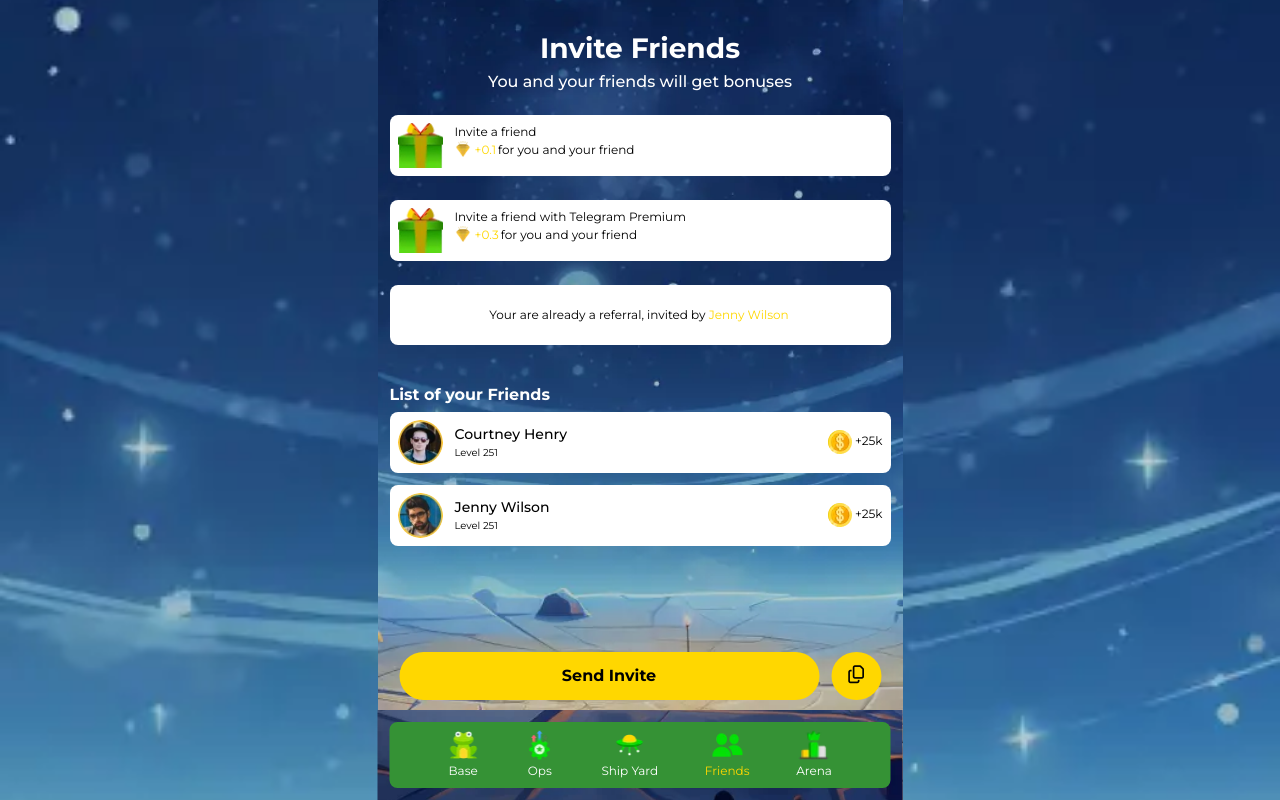
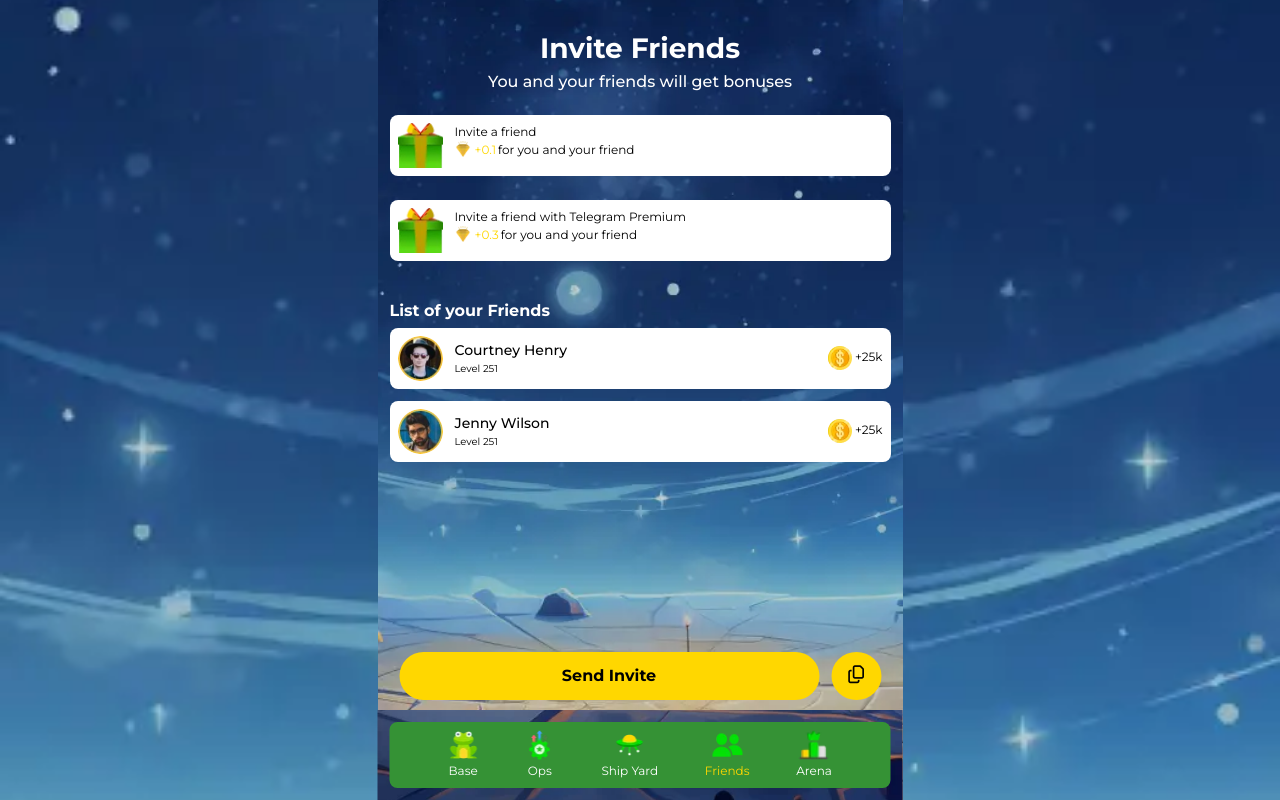
Before and after one commit to Yasir365/Zumator-Bot, a React (Vite) app: page /friends in a window 1280 px wide. Built offline with nearby package versions, Linux system fonts and the light colour scheme.

Commit message:
add reference

```diff
--- a/src/pages/friends/Friends.jsx
+++ b/src/pages/friends/Friends.jsx
@@ -2,6 +2,8 @@ import './friends.scss'
 import { friendsData } from '../../services/data.service';
 
 export default function Friends() {
+  const ref = localStorage.getItem('ref');
+
   const generateInviteLink = () => {
     const inviteLink = `${window.location.origin}?ref=Yasirsaleem`;
     return inviteLink;
@@ -42,9 +44,11 @@ export default function Friends() {
         </div>
       </div>
 
-      <div className="item mt-4 d-flex justify-content-center">
-        <p>Your are already a referral, invited by <span className="warn">Jenny Wilson</span></p>
-      </div>
+      {ref && (
+        <div className="item mt-4 d-flex justify-content-center">
+          <p>Your are already a referral, invited by <span className="warn">{ref}</span></p>
+        </div>
+      )}
 
       <div className="card-container">
         <div className="tab-content d-flex">
--- a/src/pages/home/Home.jsx
+++ b/src/pages/home/Home.jsx
@@ -2,13 +2,14 @@ import './home.scss';
 import { useEffect, useState } from 'react';
 import Header from '../../components/header/Header';
 import moment from 'moment';
-import { Link } from 'react-router-dom';
+import { Link, useLocation } from 'react-router-dom';
 
-const MaxEnergy = 120;
 export default function Home() {
-
     const [date] = useState(new Date());
     const [formattedDate, setFormattedDate] = useState(moment(date).format('mm:ss'));
+    const location = useLocation();
+    const urlParams = new URLSearchParams(location.search);
+    const ref = urlParams.get('ref');
 
     useEffect(() => {
         const interval = setInterval(() => {
@@ -17,6 +18,12 @@ export default function Home() {
 
         return () => clearInterval(interval);
     }, []);
+
+    useEffect(() => {
+        if (ref) {
+            localStorage.setItem('ref', ref);
+        }
+    }, [ref]);
 
     return (
         <div className='home-page'>
```
